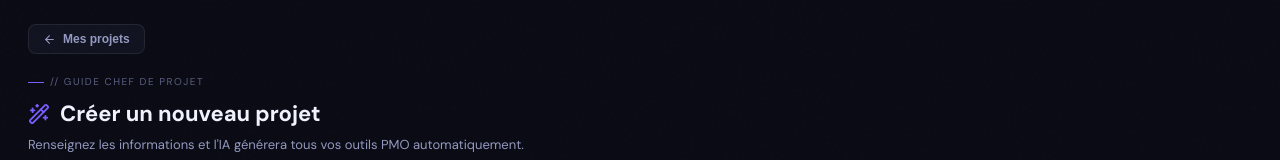
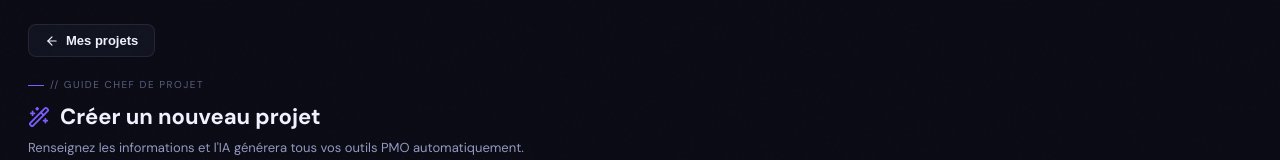
Before and after one commit to mongari65-web/pmo-ai-studio-v3, a Next.js app: page /guide in a window 1280 px wide. Shown: the top 160 px of the page. Built offline with nearby package versions, Linux system fonts and the light colour scheme; no server answers.

Commit message:
fix: doublon use client

```diff
--- a/src/app/(app)/projects/[id]/budget/page.tsx
+++ b/src/app/(app)/projects/[id]/budget/page.tsx
@@ -1,3 +1,5 @@
+"use client"
+import { NavButtons } from "@/components/ui/BackButton"
 'use client'
 import { useState, useEffect, useCallback } from "react"
 import { useParams } from "next/navigation"
--- a/src/app/(app)/projects/[id]/gantt/page.tsx
+++ b/src/app/(app)/projects/[id]/gantt/page.tsx
@@ -1,3 +1,5 @@
+"use client"
+import { NavButtons } from "@/components/ui/BackButton"
 'use client'
 import { useState, useEffect, useCallback, useRef, useMemo } from "react"
 import { useParams } from "next/navigation"
--- a/src/app/(app)/projects/[id]/members/page.tsx
+++ b/src/app/(app)/projects/[id]/members/page.tsx
@@ -91,8 +91,8 @@ export default function MembersPage() {
             </button>
           </div>
           <p className="text-xs text-muted-foreground mt-2">
-            <strong className="text-foreground">Éditeur</strong> : peut modifier tous les outils ·
-            <strong className="text-foreground"> Lecteur</strong> : lecture seule
+            <strong style={{color:"var(--text-1)"}}>Éditeur</strong> : peut modifier tous les outils ·
+            <strong style={{color:"var(--text-1)"}}> Lecteur</strong> : lecture seule
           </p>
         </div>
 
--- a/src/app/(app)/projects/[id]/pert/page.tsx
+++ b/src/app/(app)/projects/[id]/pert/page.tsx
@@ -1,4 +1,5 @@
 "use client"
+import { NavButtons } from "@/components/ui/BackButton"
 import { useState, useEffect, useRef, useCallback, useMemo } from "react"
 import { useParams } from "next/navigation"
 import AppLayout from "@/components/layout/AppLayout"
--- a/src/app/(app)/projects/[id]/raid/page.tsx
+++ b/src/app/(app)/projects/[id]/raid/page.tsx
@@ -1,4 +1,5 @@
 "use client"
+import { NavButtons } from "@/components/ui/BackButton"
 import { useState, useEffect } from "react"
 import { useParams } from "next/navigation"
 import AppLayout from "@/components/layout/AppLayout"
--- a/src/app/(app)/projects/[id]/wbs/page.tsx
+++ b/src/app/(app)/projects/[id]/wbs/page.tsx
@@ -1,4 +1,5 @@
 "use client"
+import { NavButtons } from "@/components/ui/BackButton"
 import { useState, useEffect } from "react"
 import { useParams } from "next/navigation"
 import AppLayout from "@/components/layout/AppLayout"
--- a/src/app/(app)/projects/[id]/workpackages/page.tsx
+++ b/src/app/(app)/projects/[id]/workpackages/page.tsx
@@ -1,3 +1,5 @@
+"use client"
+import { NavButtons } from "@/components/ui/BackButton"
 'use client'
 import { useState, useEffect, useMemo } from "react"
 import { useParams } from "next/navigation"
@@ -150,7 +152,7 @@ export default function WorkPackagesPage() {
                       {/* Progress */}
                       <div className="mb-3">
                         <div className="flex justify-between text-xs mb-1">
-                          <span className="text-muted-foreground">Avancement</span>
+                          <span style={{color:"var(--text-2)"}}>Avancement</span>
                           <span className="font-medium text-foreground">{wp.completion}%</span>
                         </div>
                         <div className="h-1.5 bg-muted rounded-full overflow-hidden">
@@ -166,7 +168,7 @@ export default function WorkPackagesPage() {
                       </div>
                       {wp.deliverables && (
                         <div className="mt-3 pt-3 border-t border-border">
-                          <p className="text-[10px] text-muted-foreground"><span className="font-medium">Livrable :</span> {wp.deliverables}</p>
+                          <p className="text-[10px] text-muted-foreground"><span style={{fontWeight:500}}>Livrable :</span> {wp.deliverables}</p>
                         </div>
                       )}
                     </div>
--- a/src/app/(app)/settings/page.tsx
+++ b/src/app/(app)/settings/page.tsx
@@ -157,7 +157,7 @@ export default function SettingsPage() {
           return (
             <div key={section.title} className="bg-card border border-border rounded-xl overflow-hidden">
               <div className="flex items-center gap-2.5 px-4 py-3 border-b border-border bg-muted/30">
-                <Icon size={15} className="text-muted-foreground"/>
+                <Icon size={15} style={{color:"var(--text-2)"}}/>
                 <h2 className="text-sm font-semibold text-foreground">{section.title}</h2>
               </div>
               <div className="p-4">{section.content}</div>
--- a/src/components/ui/BackButton.tsx
+++ b/src/components/ui/BackButton.tsx
@@ -1,34 +1,55 @@
 "use client"
 import { useRouter } from "next/navigation"
-import { ArrowLeft } from "lucide-react"
+import { ArrowLeft, ArrowRight } from "lucide-react"
 
-export default function BackButton({ href, label = "Retour" }: { href?: string; label?: string }) {
+interface NavButtonsProps {
+  backHref?: string
+  backLabel?: string
+  nextHref?: string
+  nextLabel?: string
+}
+
+export function NavButtons({ backHref, backLabel = "Retour", nextHref, nextLabel = "Suivant" }: NavButtonsProps) {
+  const router = useRouter()
+  const btnBase: React.CSSProperties = {
+    display:"inline-flex", alignItems:"center", gap:7,
+    padding:"8px 16px",
+    borderRadius:"var(--r8)", fontSize:13, fontWeight:600,
+    cursor:"pointer", transition:"all 0.15s",
+    border:"1px solid var(--border)",
+  }
+  return (
+    <div style={{ display:"flex", alignItems:"center", gap:10, marginBottom:20 }}>
+      <button onClick={() => backHref ? router.push(backHref) : router.back()}
+        style={{ ...btnBase, background:"var(--bg-card)", color:"var(--text-1)" }}
+        onMouseEnter={e=>{ (e.currentTarget as any).style.borderColor="var(--primary)"; (e.currentTarget as any).style.color="var(--primary-light)" }}
+        onMouseLeave={e=>{ (e.currentTarget as any).style.borderColor="var(--border)"; (e.currentTarget as any).style.color="var(--text-1)" }}>
+        <ArrowLeft size={14}/> {backLabel}
+      </button>
+      {nextHref && (
+        <button onClick={() => router.push(nextHref)}
+          style={{ ...btnBase, background:"var(--primary-bg)", color:"var(--primary-light)", borderColor:"rgba(123,94,255,0.3)" }}
+          onMouseEnter={e=>{ (e.currentTarget as any).style.background="var(--primary)"; (e.currentTarget as any).style.color="#fff" }}
+          onMouseLeave={e=>{ (e.currentTarget as any).style.background="var(--primary-bg)"; (e.currentTarget as any).style.color="var(--primary-light)" }}>
+          {nextLabel} <ArrowRight size={14}/>
+        </button>
+      )}
+    </div>
+  )
+}
+
+// Backward compat
+export default function BackButton({ href, label = "← Retour" }: { href?: string; label?: string }) {
   const router = useRouter()
   return (
     <button onClick={() => href ? router.push(href) : router.back()}
-      style={{
-        display: "inline-flex", alignItems: "center", gap: 7,
-        padding: "7px 14px", marginBottom: 20,
-        background: "var(--bg-card)",
-        border: "1px solid var(--border)",
-        borderRadius: "var(--r8)",
-        fontSize: 12, fontWeight: 600,
-        color: "var(--text-2)",
-        cursor: "pointer",
-        transition: "all 0.15s",
-      }}
-      onMouseEnter={e => {
-        const el = e.currentTarget
-        el.style.borderColor = "var(--primary)"
-        el.style.color = "var(--primary-light)"
-      }}
-      onMouseLeave={e => {
-        const el = e.currentTarget
-        el.style.borderColor = "var(--border)"
-        el.style.color = "var(--text-2)"
-      }}>
-      <ArrowLeft size={13}/>
-      {label}
+      style={{ display:"inline-flex", alignItems:"center", gap:7, padding:"8px 16px",
+        background:"var(--bg-card)", border:"1px solid var(--border)",
+        borderRadius:"var(--r8)", fontSize:13, fontWeight:600,
+        color:"var(--text-1)", cursor:"pointer", marginBottom:20, transition:"all 0.15s" }}
+      onMouseEnter={e=>{ (e.currentTarget as any).style.borderColor="var(--primary)"; (e.currentTarget as any).style.color="var(--primary-light)" }}
+      onMouseLeave={e=>{ (e.currentTarget as any).style.borderColor="var(--border)"; (e.currentTarget as any).style.color="var(--text-1)" }}>
+      <ArrowLeft size={14}/> {label}
     </button>
   )
 }
```
Also changed, not shown: src/app/(app)/projects/[id]/mindmap/page.tsx (+9 -8 lines).
